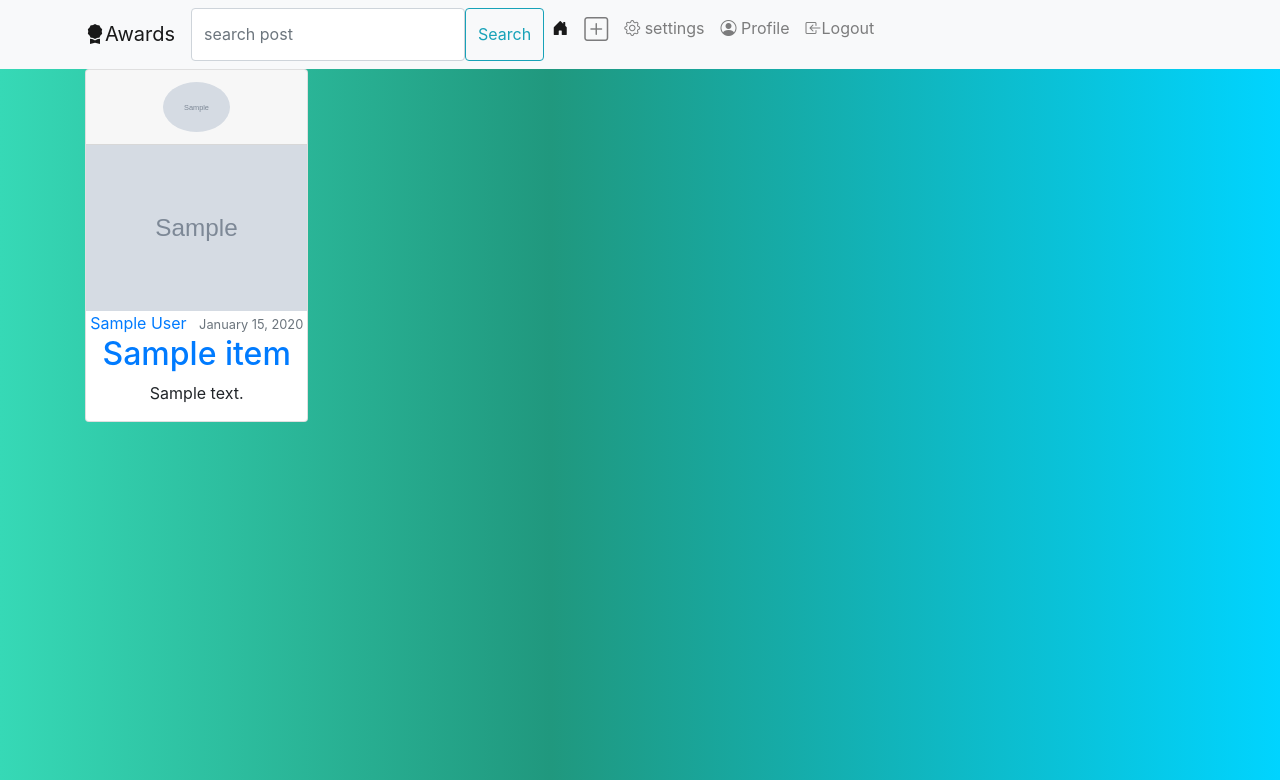
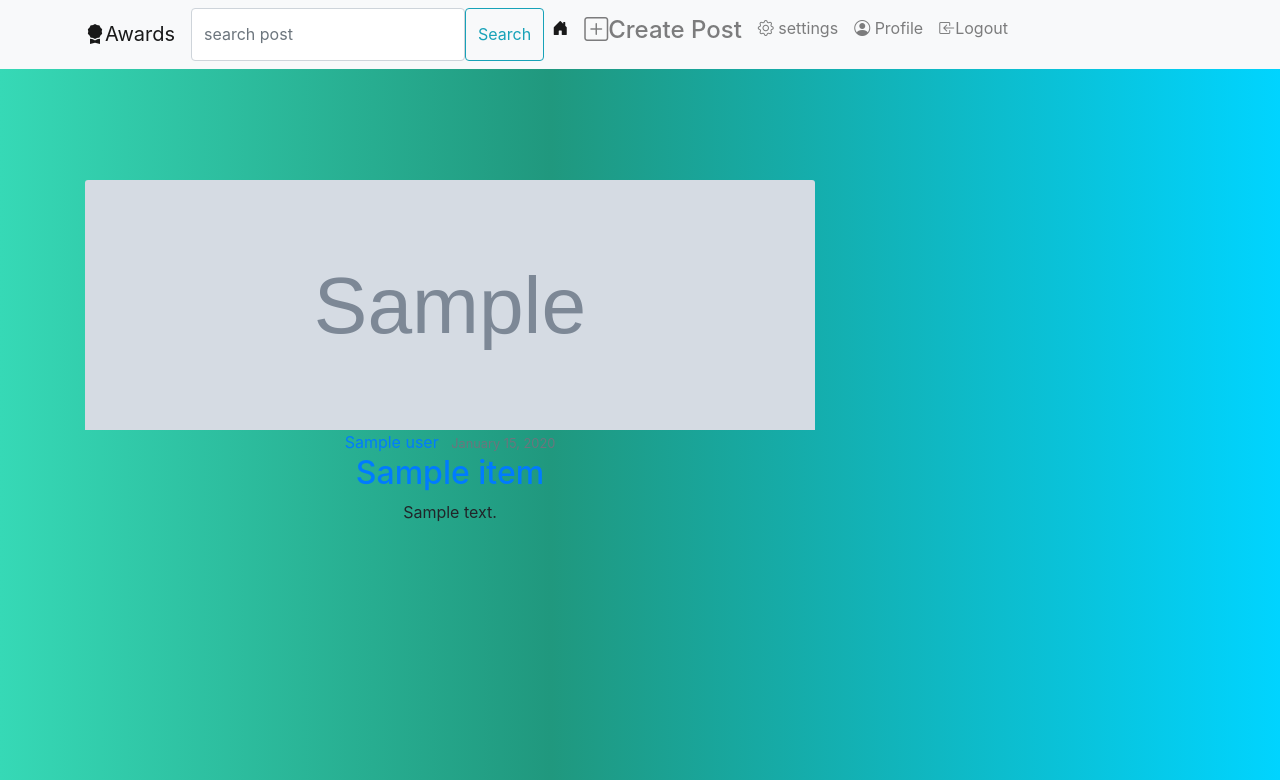
Before and after one commit to lu-dwig/My-Awwarddss, a Django app: page / in a window 1280 px wide. Shown: the top 780 px of the page. Run offline with Django 4.2, Linux system fonts and the light colour scheme; a user stored in the database is signed in; tables that the repository leaves empty hold one stand-in row (values such as "Sample post"); grey boxes marked "Sample" are stand-in pictures; a database or web service that is not in the repository returns one stand-in record (values such as "Sample title"); data that the repository does not hold is empty; some libraries are stand-ins or nearby versions.

Commit message:
modification of the app

```diff
--- a/awards/static/awards/main.css
+++ b/awards/static/awards/main.css
@@ -124,3 +124,8 @@ body{
     transform: rotate(135deg);
   }
 }
+
+
+.row{
+  padding-top: 10%;
+}
--- a/awards/templates/awards/base.html
+++ b/awards/templates/awards/base.html
@@ -45,7 +45,7 @@
                         </li>
                         <li class="nav-item">
                             <a class="nav-link h4" href="{% url 'post-new'%}">
-                              <i class="bi bi-plus-square"></i>
+                              <i class="bi bi-plus-square"></i>Create Post
                             </a>
                         </li>
                         <li class="nav-item">
@@ -85,7 +85,7 @@
     </header>
     <main role="main" class="container">
         <div class="row">
-            <div class="col-md-8" align="center">
+            <div class="col-md-8 " align="center">
               {% if messages %}
                   {% for message in messages %}
                       <div class="alert alert-{{ message.tags }}">
--- a/awards/templates/awards/home.html
+++ b/awards/templates/awards/home.html
@@ -1,58 +1,17 @@
 {% extends "awards/base.html" %}
 {% block content %}
+    {% for post in posts %}
+        <article class="media content-section">
+          <div class="media-body">
+            <div class="article-metadata">
+              <img style='height: 250px;object-fit:cover;' src="{{post.image}}" class="card-img-top" alt="photo image">
+              <a class="mr-2" href="#">{{ post.user }}</a>
+              <small class="text-muted">{{ post.date|date:"F d, Y" }}</small>
+            </div>
+            <h2><a class="article-title" href="{% url 'post-detail' post.id%}">{{ post.title }}</a></h2>
+            <p class="article-content">{{ post.description }}</p>
+          </div>
+        </article>
 
-<!-- <div class="row d-flex justify-content-center mt-100">
-
-    <div class="col-md-6">
-        <div class="progress blue">
-          <span class="progress-left">
-                            <span class="progress-bar"></span>
-          </span>
-          <span class="progress-right">
-                            <span class="progress-bar"></span>
-          </span>
-          <div class="progress-value">90%</div>
-        </div>
-          <div class="progress yellow">
-            <span class="progress-left">
-                            <span class="progress-bar"></span>
-            </span>
-            <span class="progress-right">
-                            <span class="progress-bar"></span>
-            </span>
-            <div class="progress-value">37.5%</div>
-          </div>
-    </div> -->
-<!-- </div> -->
-
-    {% for post in posts %}
-    <div class="row">
-        <div class ="col-md-6 col-lg-4" align="center">
-            <div class="card">
-                <!-- <article class="media content-section"> -->
-                    <div class="card-header">
-                        <img  class="rounded-circle article-img" style="height:50px" src="{{ post.author.profile.image.url }}">
-                    </div>
-
-                    <div class="media-body text-center">
-                        <img class=" article-img" src="{{ post.image.url }}" style="width: 100%">
-                        <div class="article-metadata">
-                            {% if object.author == user %}
-                            <div>
-                                <a class="btn btn-secondary btn-sm mt-1 mb-1" href="{% url 'post-update' object.id %}">Update</a>
-                                <a class="btn btn-danger btn-sm mt-1 mb-1" href="{% url 'post-delete' object.id %}">Delete</a>
-                            </div>
-                            {% endif %}
-                            <a class="mr-2" href="#">{{ post.author }}</a>
-                            <small class="text-muted">{{ post.date_posted|date:"F d, Y" }}</small>
-                        </div>
-                        <h2><a class="article-title" href="{% url 'post-detail' post.id %}">{{ post.title }}</a></h2>
-                        <p class="article-content">{{ post.content }}</p>
-                    </div>
-                    </div>
-                <!-- </article> -->
-            </div>
-        </div>
-    </div>
     {% endfor %}
 {% endblock content %}
--- a/awards/urls.py
+++ b/awards/urls.py
@@ -1,5 +1,5 @@
 from django.urls import path
-from .views import PostCreateView,PostUpdateView
+from .views import PostCreateView,PostUpdateView,PostDeleteView
 from . import views
 
 urlpatterns = [
--- a/awards/views.py
+++ b/awards/views.py
@@ -48,7 +48,7 @@
 
 @login_required(login_url='login')
 def detail(request,pk):
-    url = f'http://127.0.0.1:8000/postDetail/{pk}/'
+    url = f'http://127.0.0.1:8000/api/postDetail/{pk}/'
     res = requests.get(url)
     if (res.status_code == 200):
         response = res.json()
@@ -84,14 +84,14 @@
     return render(request, 'awards/post-detail.html', context)
 
 def delete(request,pk):
-    url = f'http://127.0.0.1:8000/postDelete/{pk}/'
+    url = f'http://127.0.0.1:8000/api/postDelete/{pk}/'
     res = requests.delete(url)
     print(res)
     messages.success(request, 'project deleted successfully!')
     return redirect('home')
 
 def create(request):
-    url = f'http://127.0.0.1:8000/postCreate/'
+    url = f'http://127.0.0.1:8000/api/postCreate/'
     res = requests.delete(url)
     print(res)
     messages.success(request, 'project deleted successfully!')
@@ -142,5 +142,5 @@
     fields = ['image', 'title', 'url', 'description']
 
     def form_valid(self, form):
-        form.instance.author = self.request.user
+        form.instance.user = self.request.user
         return super().form_valid(form)
--- /dev/null
+++ b/runtime.txt
@@ -0,0 +1 @@
+python-3.9.7
--- a/users/templates/users/register.html
+++ b/users/templates/users/register.html
@@ -1,4 +1,4 @@
-{% extends "awarda/base.html" %}
+{% extends "awards/base.html" %}
 {% load crispy_forms_tags %}
 {% block content %}
     <div class="content-section">
```
Also changed, not shown: my_awards/oldsettings.py (renamed from my_awards/olddsettings.py, +59 -62 lines), my_awards/settings.py (+61 -46 lines), media/Screenshot_from_2022-06-04_15-08-21.png (added), media/Screenshot_from_2022-06-04_15-08-21_AYl5G7m.png (added), media/Screenshot_from_2022-06-04_15-08-21_HSsgX44.png (added), media/default.jpg (renamed from static/images/default.jpg), media/images.jpeg (added), media/images/Screenshot_from_2022-06-09_23-02-44.png (renamed from static/images/Screenshot_from_2022-06-09_23-02-44.png), media/images/download_3.jpeg (renamed from static/images/download_3.jpeg), media/images_E75lqWu.jpeg (added), 1 other file.
